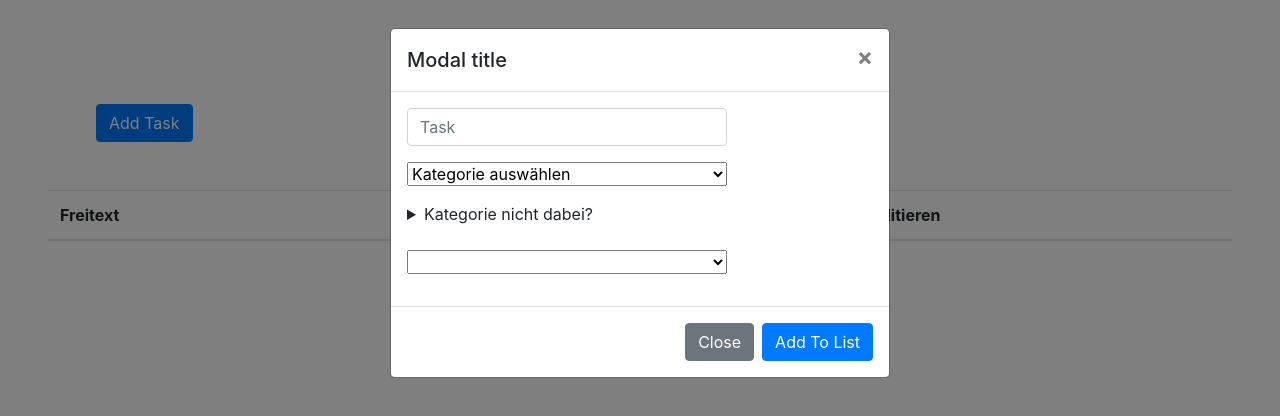
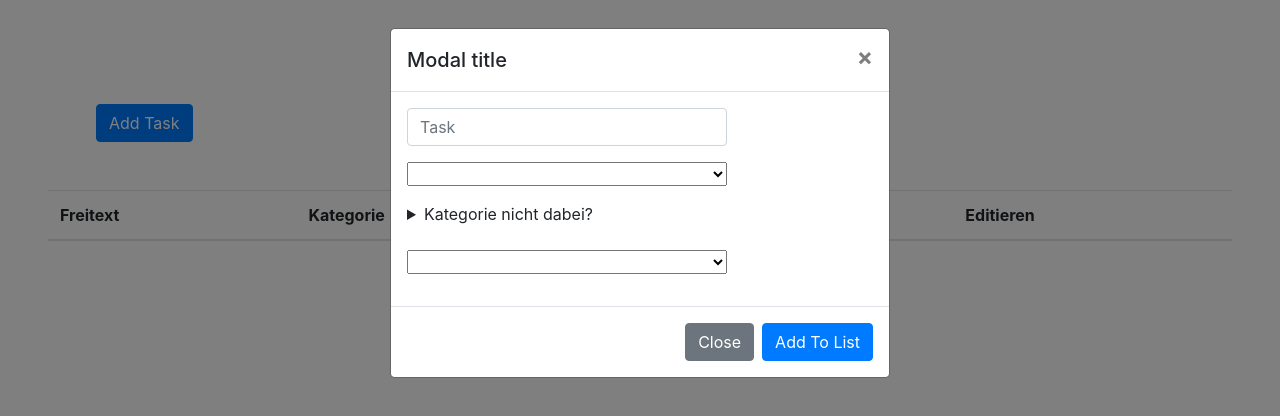
Before and after one commit to lwsm99/TodoList, a Vue app: page / in a window 1280 px wide. Both pictures are taken after a click on the button "Add Task". Shown: the top 416 px of the page. Built offline with nearby package versions, Linux system fonts and the light colour scheme.

Commit message:
Kategorisieren

```diff
--- a/src/App.vue
+++ b/src/App.vue
@@ -23,7 +23,7 @@
           <div class="form-group">
             <input type="text" v-model="addTaskInput" class="form-control" style="width: 20rem" placeholder="Task">
           </div>
-          <select class="form-select form-select-lg mb-3" style="width: 20rem">
+          <select class="form-select form-select-lg mb-3" style="width: 20rem" v-model="kategorieInput">
             <option selected disabled>Kategorie auswählen</option>
             <option  v-for="kategorie in kategorieArray" :key ="kategorie.id">{{kategorie}}</option>
           </select>
@@ -97,6 +97,7 @@
   <thead>
     <tr>
       <th scope="col">Freitext</th>
+      <th scope="col">Kategorie</th>
       <th scope="col">Prio</th>
       <th scope="col">Done</th>
       <th scope="col">Editieren</th>
@@ -105,6 +106,7 @@
   <tbody>
     <tr v-for="task in taskArray" :key="task.id">
       <td>{{ task.freitext }}</td>
+      <td>{{ task.kategorie }}</td>
       <td>{{changeName(task.prio)}} </td>
       <td v-if="task.done"><button type="button" class="btn btn-primary" @click="task.done = !task.done">Nicht erledigt</button></td>
       <td v-else>
@@ -139,6 +141,7 @@ export default {
       kategorieArray:[],
       addTaskInput:"",
       addTaskInputPrio:0,
+      kategorieInput:'',
 
       addKategorieInput:"",
     }
@@ -146,7 +149,7 @@ export default {
   methods:{
     addToList(){
       this.taskArray.push(
-          {freitext: this.addTaskInput, prio: this.addTaskInputPrio, done: false, id: i}
+          {freitext: this.addTaskInput, prio: this.addTaskInputPrio, done: false, id: i, kategorie: this.kategorieInput}
       )
       i+=1
       this.addTaskInput = '';
```
